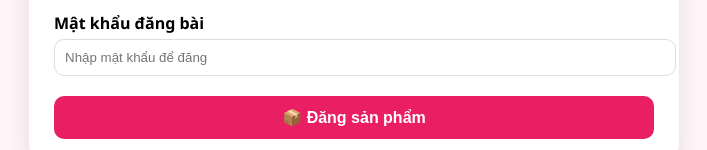
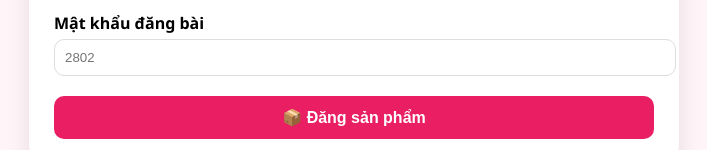
Before and after one commit to trongtuyen89/shop.github.io, a website: page tạo-sản-phẩm.html in a window 1280 px wide. Shown: the part 579-729 px from the top of the page, without its empty margins (286-993 px from the left). Drawn offline with Linux system fonts and the light colour scheme.

Commit message:
Update tạo-sản-phẩm.html

```diff
--- a/tạo-sản-phẩm.html
+++ b/tạo-sản-phẩm.html
@@ -88,7 +88,7 @@
       <input type="text" name="zalo" required placeholder="VD: 0912345678">
 
       <label for="password">Mật khẩu đăng bài</label>
-      <input type="password" name="password" required placeholder="Nhập mật khẩu để đăng">
+      <input type="password" name="password" required placeholder=2802>
 
       <button type="submit">📦 Đăng sản phẩm</button>
     </form>
```
